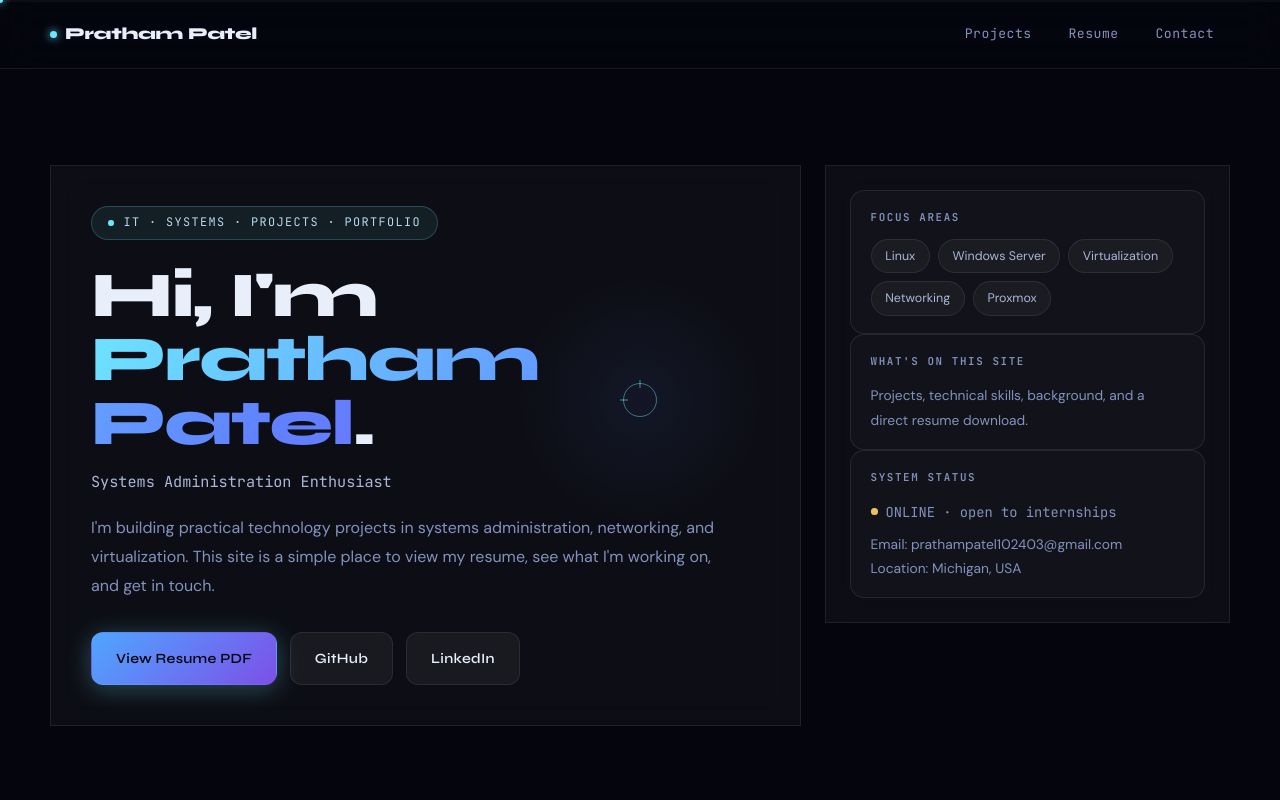
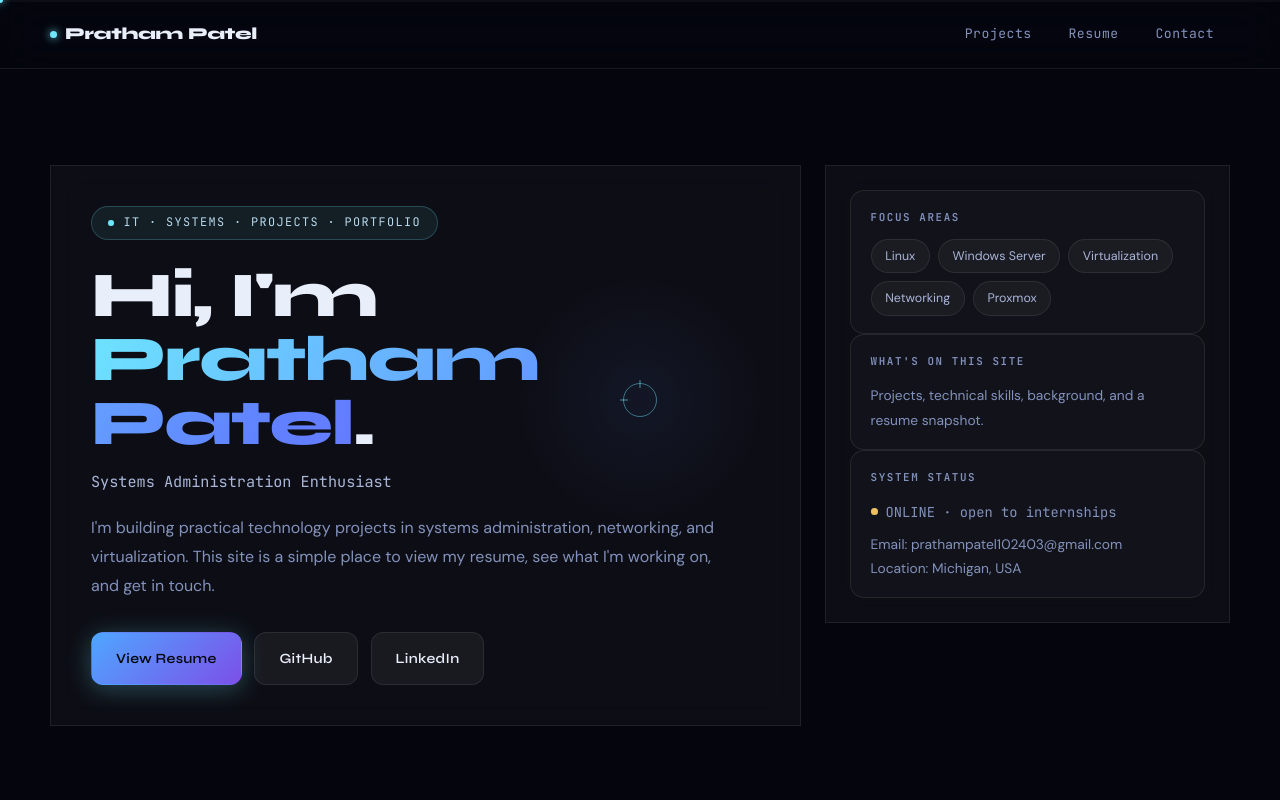
Before and after one commit to Pratham123650/projects, a React (Vite) app: page / in a window 1280 px wide. Shown: the top 800 px of the page. Built offline with nearby package versions, Linux system fonts and the light colour scheme.

Commit message:
Configure custom domain deployment

```diff
--- a/src/components/Hero.jsx
+++ b/src/components/Hero.jsx
@@ -58,8 +58,8 @@ export default function Hero() {
               resume, see what I&apos;m working on, and get in touch.
             </p>
             <div className="cta-row">
-              <MagneticButton href="resume.pdf" target="_blank" className="btn btn-primary" data-cursor="view">
-                View Resume PDF
+              <MagneticButton href="#resume" className="btn btn-primary" data-cursor="view">
+                View Resume
               </MagneticButton>
               <MagneticButton href="https://github.com/Pratham123650" target="_blank" className="btn btn-secondary" data-cursor="visit">
                 GitHub
@@ -87,7 +87,7 @@ export default function Hero() {
             </div>
             <div className="mini-block">
               <h3 className="mono">What&apos;s on this site</h3>
-              <p>Projects, technical skills, background, and a direct resume download.</p>
+              <p>Projects, technical skills, background, and a resume snapshot.</p>
             </div>
             <div className="mini-block status-block">
               <h3 className="mono">System Status</h3>
--- a/vite.config.js
+++ b/vite.config.js
@@ -3,5 +3,5 @@ import react from '@vitejs/plugin-react'
 
 export default defineConfig({
   plugins: [react()],
-  base: '/projects/',
+  base: '/',
 })
```
Also changed, not shown: 1 other file (tests, documents, lock files or other folders).
